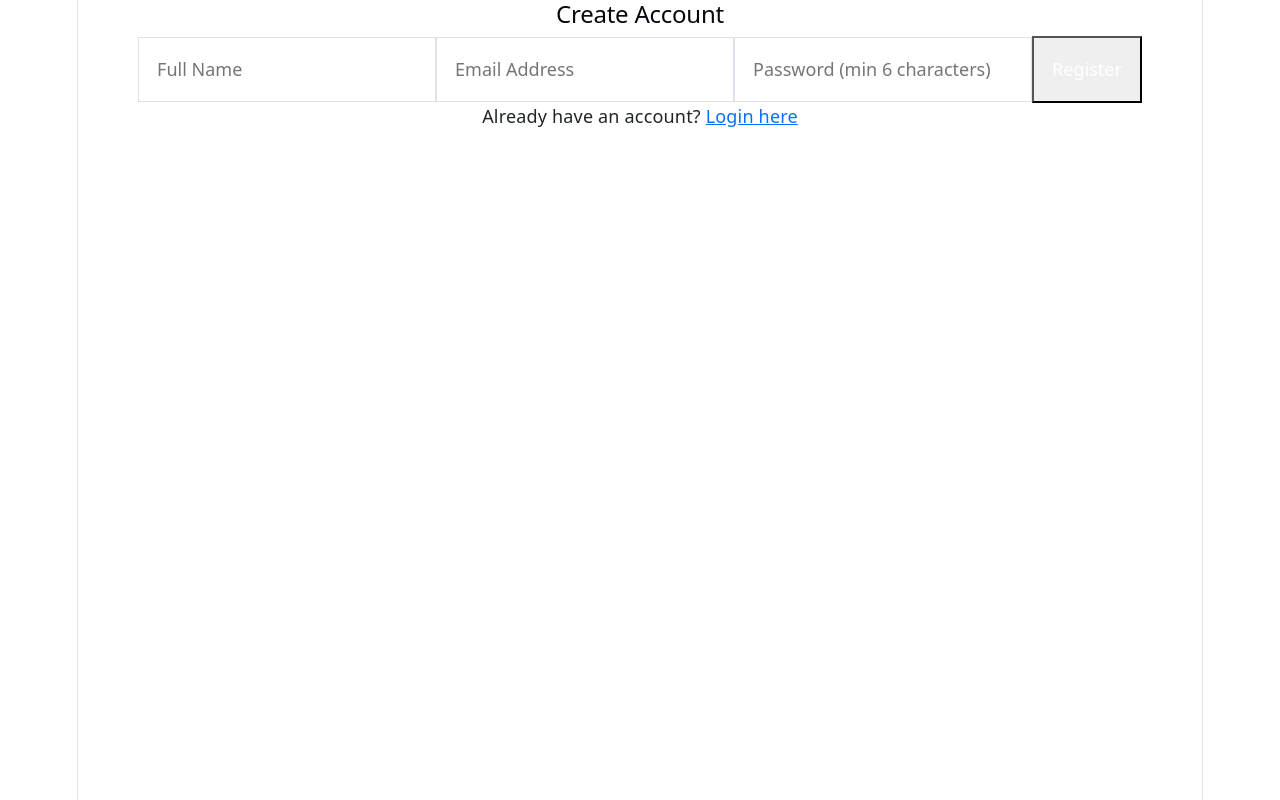
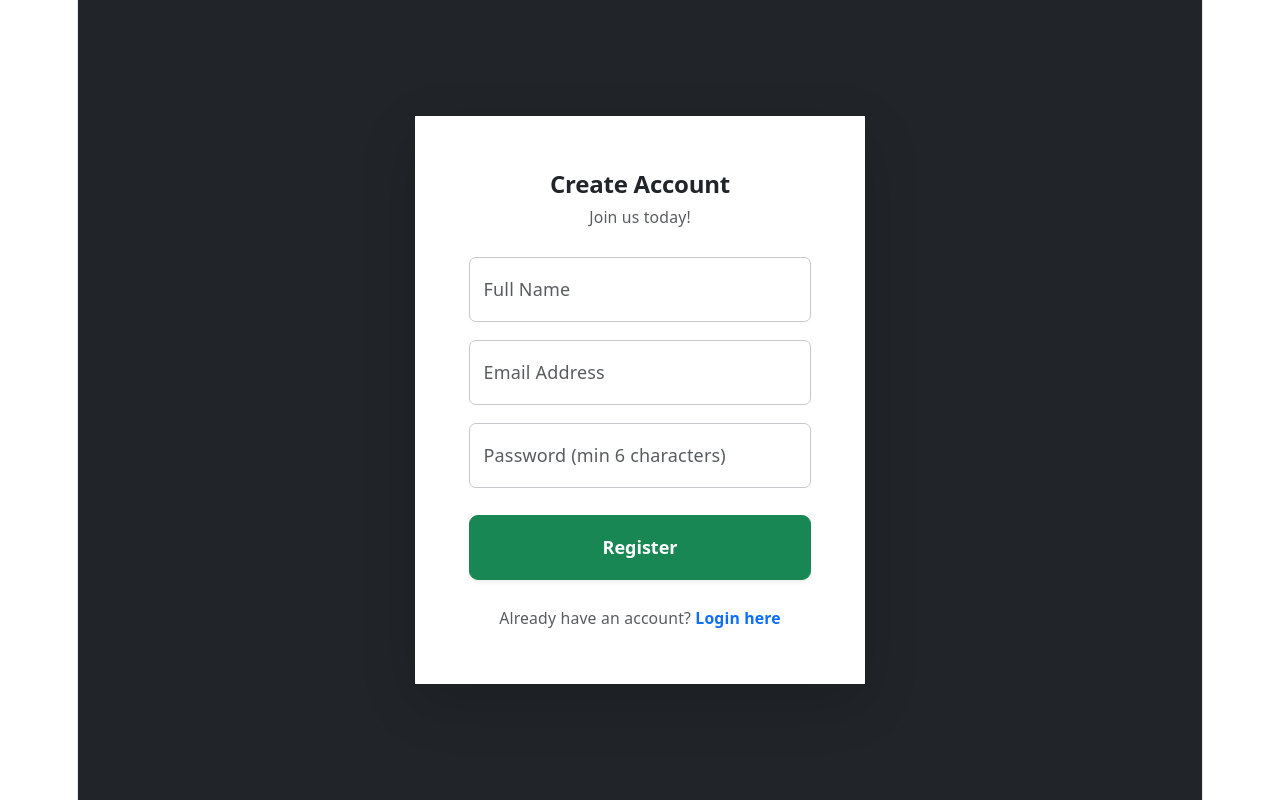
Before and after one commit to ak452932/Flight-App, a React (Vite) app in the folder booking-frontend/: page /signup in a window 1280 px wide. Built offline with nearby package versions, Linux system fonts and the light colour scheme.

Commit message:
Singup page changes

```diff
--- a/booking-frontend/src/pages/Signup.jsx
+++ b/booking-frontend/src/pages/Signup.jsx
@@ -3,7 +3,6 @@ import { useNavigate, Link } from 'react-router-dom';
 import { register } from '../api/authService';
 
 const Signup = () => {
-  // Backend model ke hisaab se 'name' field add kiya
   const [formData, setFormData] = useState({ name: '', email: '', password: '' });
   const [error, setError] = useState('');
   const [loading, setLoading] = useState(false);
@@ -15,12 +14,10 @@ const Signup = () => {
     setError('');
 
     try {
-      // Pura object bhej rahe hain (name, email, password)
       await register(formData);
       alert("Registration Successful! Now you can Login.");
       navigate('/login');
     } catch (err) {
-      // Backend se aane wale exact error message ko handle karne ke liye
       setError(err.response?.data?.message || "Registration failed. Try again.");
     } finally {
       setLoading(false);
@@ -28,40 +25,77 @@ const Signup = () => {
   };
 
   return (
-    <div className="flex h-screen items-center justify-center bg-gray-900 px-4">
-      <div className="w-full max-w-md rounded-xl bg-white p-8 shadow-2xl">
-        <h2 className="mb-6 text-center text-3xl font-bold text-gray-800">Create Account</h2>
+    <div className="container-fluid vh-100 d-flex align-items-center justify-content-center bg-dark">
+      <div className="card shadow-lg border-0 rounded-4" style={{ maxWidth: '450px', width: '100%' }}>
+        <div className="card-body p-5 bg-white">
+          <div className="text-center mb-4">
+            <h2 className="fw-bold text-dark">Create Account</h2>
+            <p className="text-muted small">Join us today!</p>
+          </div>
 
-        {error && <p className="mb-4 text-center text-red-500 bg-red-50 p-2 rounded">{error}</p>}
+          {error && (
+            <div className="alert alert-danger py-2 text-center small rounded-3 border-0">
+              {error}
+            </div>
+          )}
 
-        <form onSubmit={handleSignup} className="space-y-4">
-          {/* Name Field - Required for Backend Model */}
+          <form onSubmit={handleSignup}>
+            {/* Full Name Field */}
+            <div className="form-floating mb-3">
               <input
-            type="text" placeholder="Full Name" required
-            className="w-full rounded-lg border p-3 text-black outline-none focus:ring-2 focus:ring-green-500"
+                type="text"
+                className="form-control shadow-none border-secondary-subtle"
+                id="nameInput"
+                placeholder="John Doe"
+                required
                 onChange={(e) => setFormData({...formData, name: e.target.value})}
               />
+              <label htmlFor="nameInput" className="text-muted">Full Name</label>
+            </div>
+
+            {/* Email Field */}
+            <div className="form-floating mb-3">
               <input
-            type="email" placeholder="Email Address" required
-            className="w-full rounded-lg border p-3 text-black outline-none focus:ring-2 focus:ring-green-500"
+                type="email"
+                className="form-control shadow-none border-secondary-subtle"
+                id="emailInput"
+                placeholder="name@example.com"
+                required
                 onChange={(e) => setFormData({...formData, email: e.target.value})}
               />
+              <label htmlFor="emailInput" className="text-muted">Email Address</label>
+            </div>
+
+            {/* Password Field */}
+            <div className="form-floating mb-4">
               <input
-            type="password" placeholder="Password (min 6 characters)" required
-            className="w-full rounded-lg border p-3 text-black outline-none focus:ring-2 focus:ring-green-500"
+                type="password"
+                className="form-control shadow-none border-secondary-subtle"
+                id="passwordInput"
+                placeholder="Password"
+                required
                 onChange={(e) => setFormData({...formData, password: e.target.value})}
               />
+              <label htmlFor="passwordInput" className="text-muted">Password (min 6 characters)</label>
+            </div>
+
             <button
+              type="submit"
+              className="btn btn-success w-100 py-3 rounded-3 fw-bold shadow-sm"
               disabled={loading}
-            className="w-full rounded-lg bg-green-600 p-3 font-bold text-white hover:bg-green-700 transition disabled:bg-green-400"
             >
-            {loading ? 'Creating Account...' : 'Register'}
+              {loading ? (
+                <span className="spinner-border spinner-border-sm me-2"></span>
+              ) : 'Register'}
             </button>
           </form>
 
-        <p className="mt-6 text-center text-sm text-gray-600">
-          Already have an account? <Link to="/login" className="text-blue-600 font-bold hover:underline">Login here</Link>
+          <div className="mt-4 text-center">
+            <p className="text-muted small">
+              Already have an account? <Link to="/login" className="text-primary fw-bold text-decoration-none">Login here</Link>
             </p>
+          </div>
+        </div>
       </div>
     </div>
   );
```
Lines whose indentation alone changed are shown as unchanged.
